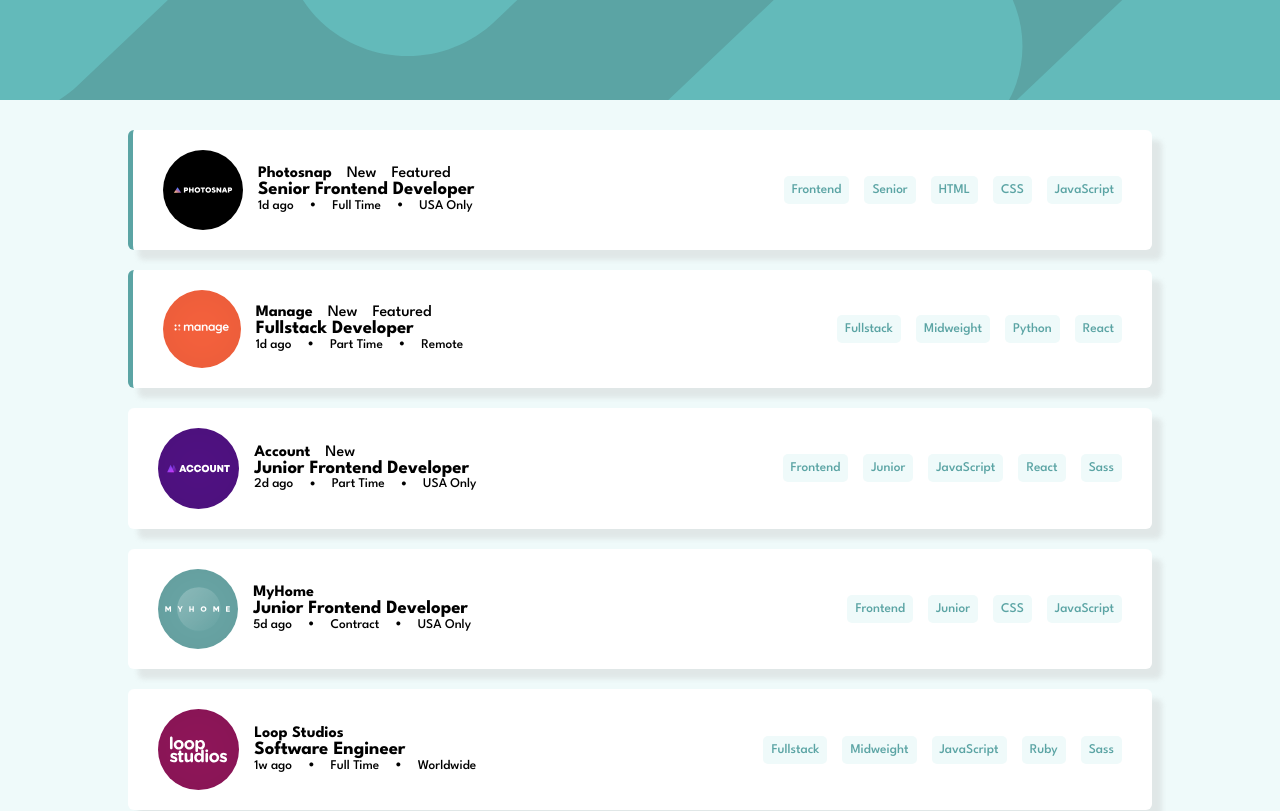
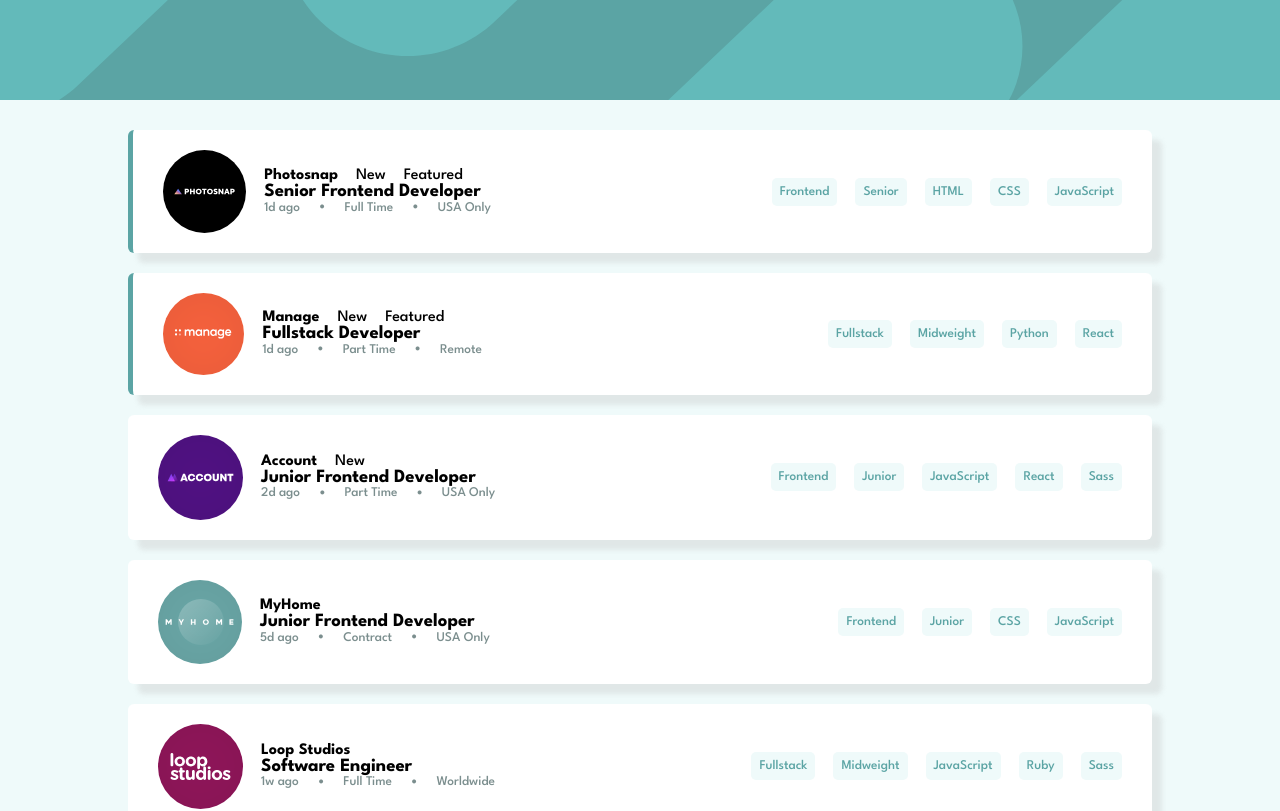
Before and after one commit to Sheriff-Oladimeji/job-listings, a React (Vite) app: page / in a window 1280 px wide. Shown: the top 811 px of the page. Built offline with nearby package versions, Linux system fonts and the light colour scheme.

Commit message:
feat: add coor to card about

```diff
--- a/src/components/jobs/Jobs.css
+++ b/src/components/jobs/Jobs.css
@@ -29,9 +29,13 @@ main {
 .card-info, .card-about, .card-tags, .buttons {
   display: flex;
   align-items: center;
-  gap: 15px;
+  gap: 18px;
 }
 
 img {
   width: 25%;
+}
+
+.card-about {
+  color: hsl(180, 8%, 52%);
 }/*# sourceMappingURL=Jobs.css.map */
--- a/src/components/jobs/Jobs.scss
+++ b/src/components/jobs/Jobs.scss
@@ -26,8 +26,11 @@ main{
 .card-info, .card-about, .card-tags, .buttons{
     display: flex;
     align-items: center;
-    gap: 15px;
+    gap: 18px;
 }
 img{
     width: 25%;
 }
+.card-about{
+    color: $DarkGrayishCyan;
+}
--- a/src/components/variables/Variables.css
+++ b/src/components/variables/Variables.css
@@ -1 +1 @@
-/*# sourceMappingURL=Variables.css.map */
+/*# sourceMappingURL=variables.css.map */
```
Also changed, not shown: src/components/variables/Variables.scss (+4 -4 lines), 2 other files (tests, documents, lock files or other folders).
